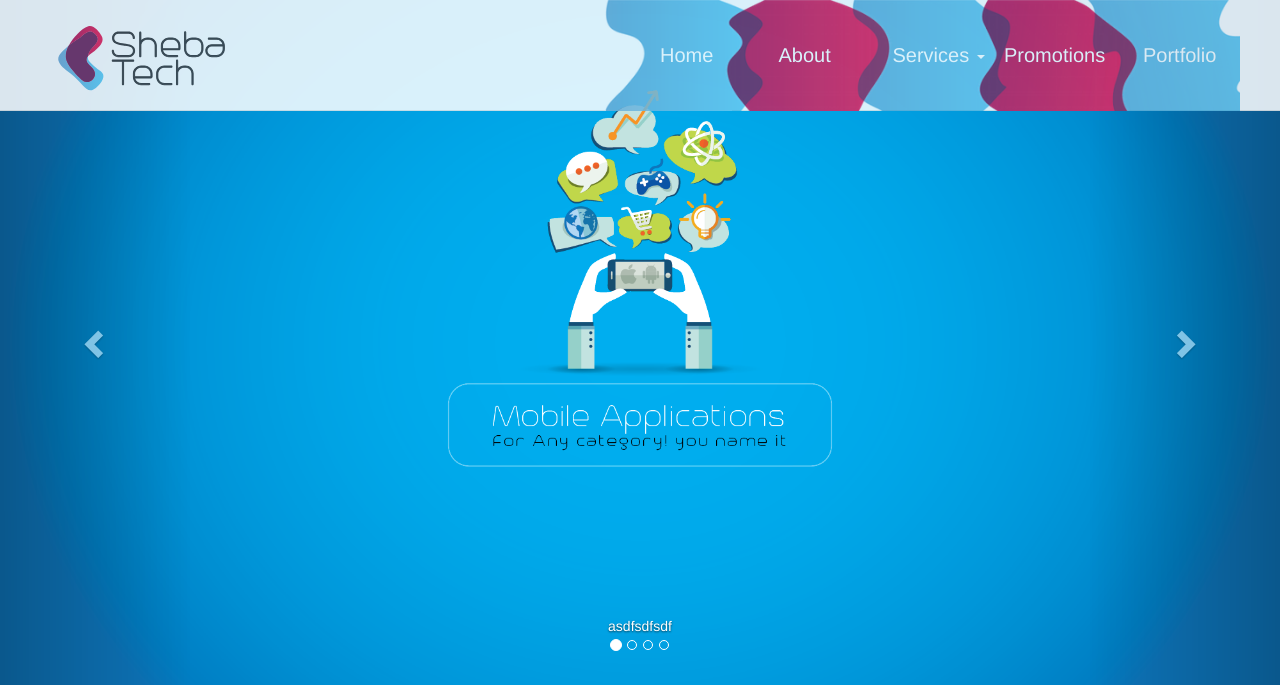
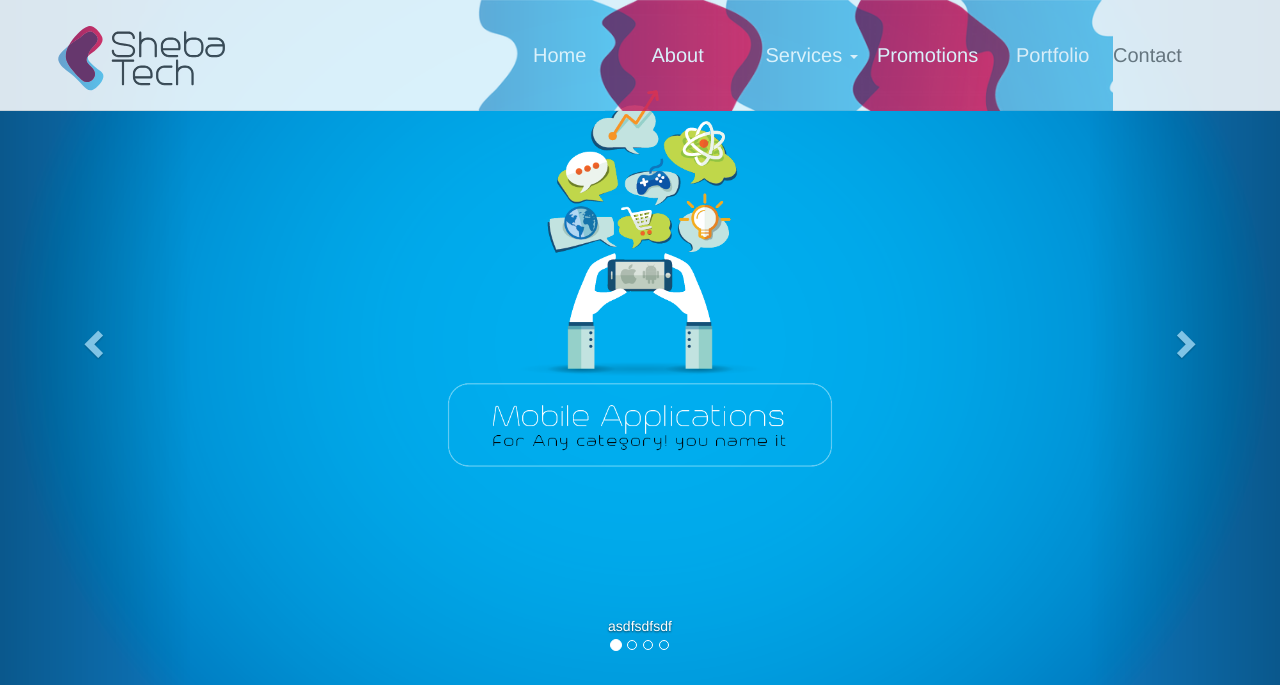
Before and after one commit to tarekshumaila/bootstrap_shebatech, a PHP site: page / in a window 1280 px wide. Shown: the top 685 px of the page. Run offline with PHP 8.4, Linux system fonts and the light colour scheme; some libraries are stand-ins or nearby versions.

Commit message:
added one more item

```diff
--- a/php/nav.php
+++ b/php/nav.php
@@ -33,6 +33,7 @@
         </li>
         <li><a id="promotions" href="#promotions">Promotions</a></li>
         <li><a id="portfolio" href="#portfolio">Portfolio</a></li>
+        <li><a id="contact" href="#portfolio">Contact</a></li>
       </ul>
     </div><!--/.nav-collapse -->
   </div>
```
